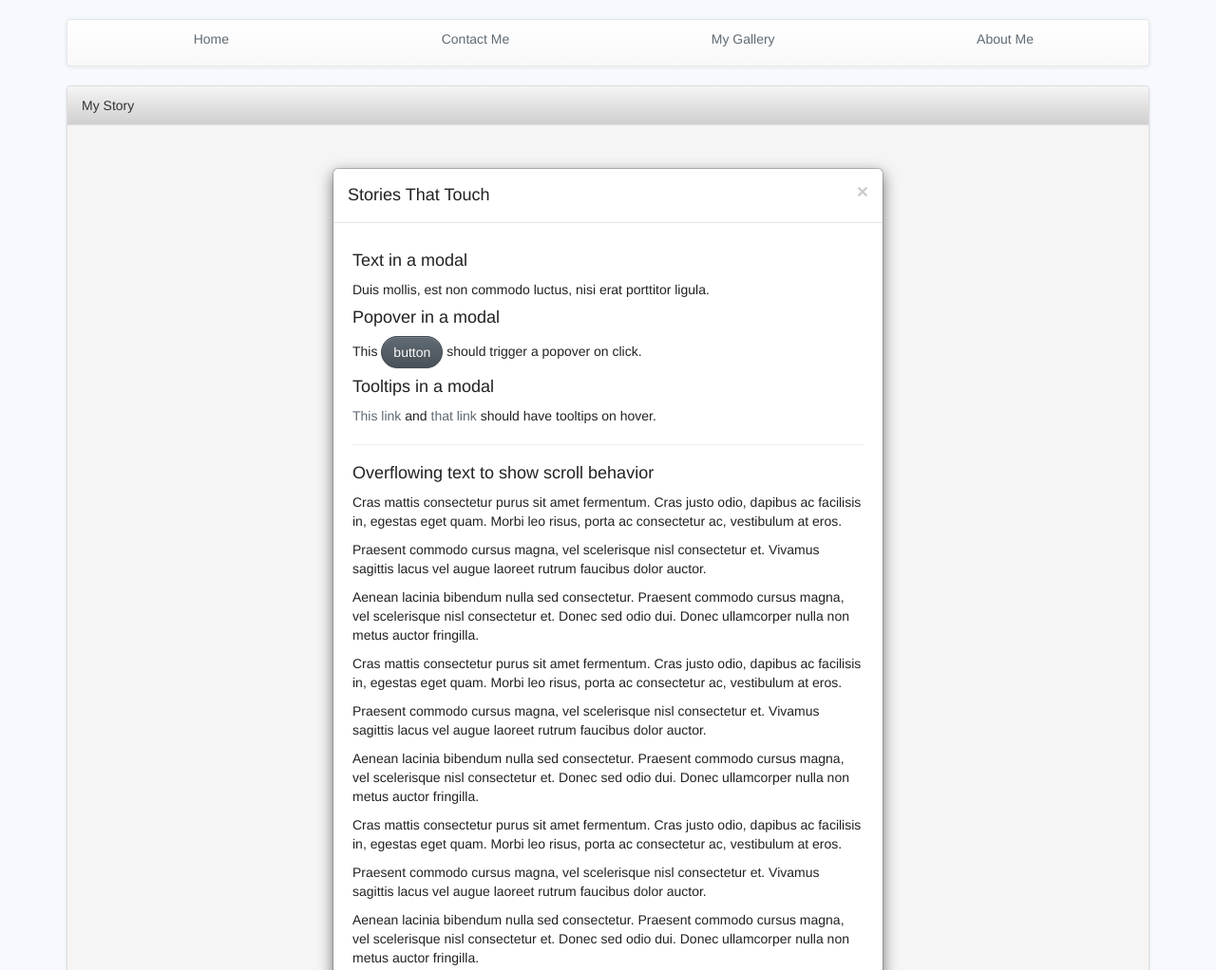
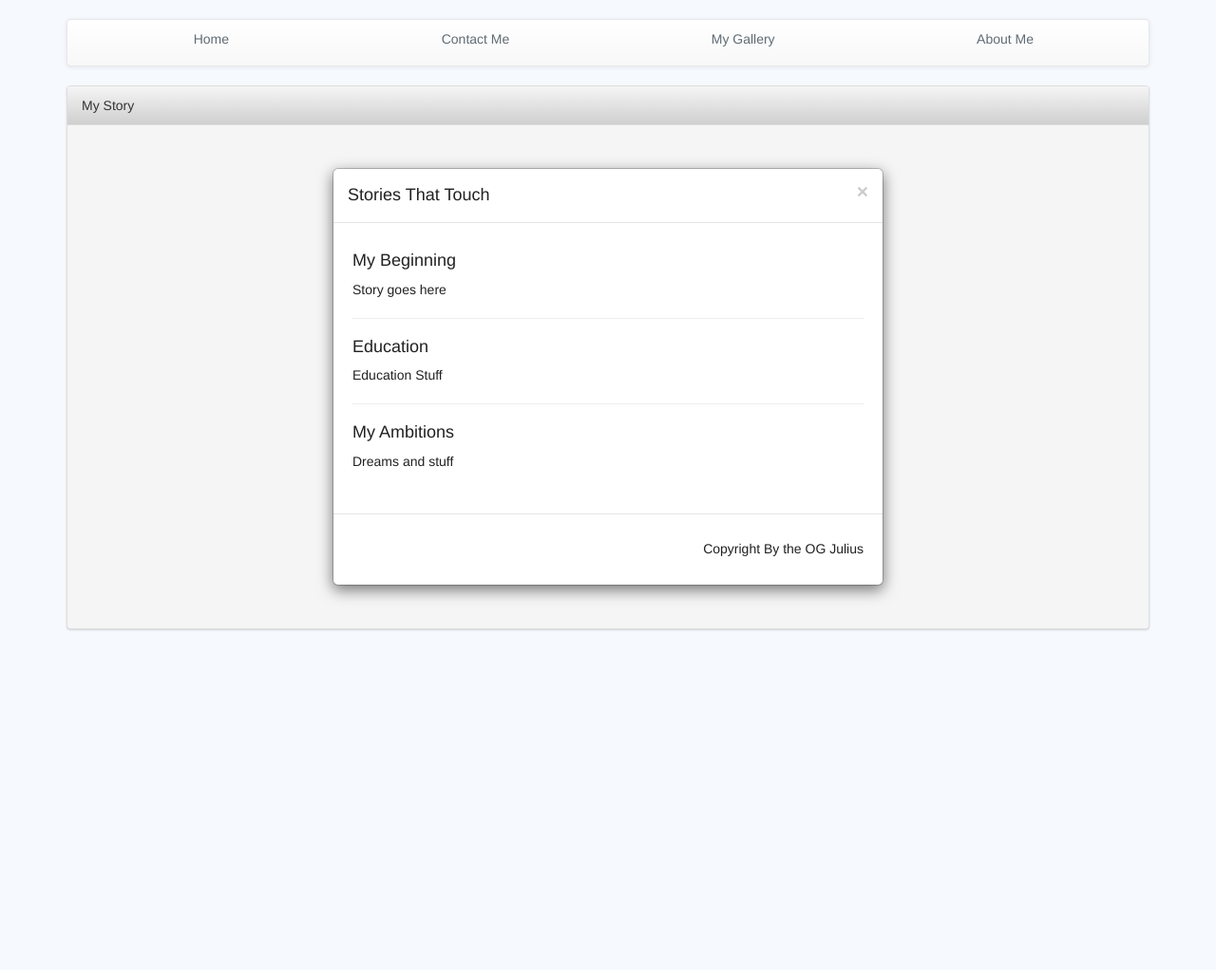
Before and after one commit to JuliusAboagye-Attah/internet_enabled, a plain HTML site: page about_me.html in a window 1280 px wide. Shown: the top 1022 px of the page at 95% size. After the commit the page ends 800 px from the top, so only its background shows below. Drawn offline with Linux system fonts and the light colour scheme.

Commit message:
Styling About Me page

```diff
--- a/about_me.html
+++ b/about_me.html
@@ -41,30 +41,25 @@
 								<h4 class="modal-title" id="myModalLabel">Stories That Touch</h4>
 							</div>
 							<div class="modal-body">
-								<h4>Text in a modal</h4>
-								<p>Duis mollis, est non commodo luctus, nisi erat porttitor ligula.</p>
+								<h4>My Beginning</h4>
+								<p>Story goes here</p>
 
-								<h4>Popover in a modal</h4>
-								<p>This <a href="#" role="button" class="btn btn-primary popover-test" title="" data-content="And here's some amazing content. It's very engaging. right?" data-original-title="A Title">button</a> should trigger a popover on click.</p>
-
-								<h4>Tooltips in a modal</h4>
-								<p><a href="#" class="tooltip-test" title="" data-original-title="Tooltip">This link</a> and <a href="#" class="tooltip-test" title="" data-original-title="Tooltip">that link</a> should have tooltips on hover.</p>
 
 								<hr>
 
-								<h4>Overflowing text to show scroll behavior</h4>
-								<p>Cras mattis consectetur purus sit amet fermentum. Cras justo odio, dapibus ac facilisis in, egestas eget quam. Morbi leo risus, porta ac consectetur ac, vestibulum at eros.</p>
-								<p>Praesent commodo cursus magna, vel scelerisque nisl consectetur et. Vivamus sagittis lacus vel augue laoreet rutrum faucibus dolor auctor.</p>
-								<p>Aenean lacinia bibendum nulla sed consectetur. Praesent commodo cursus magna, vel scelerisque nisl consectetur et. Donec sed odio dui. Donec ullamcorper nulla non metus auctor fringilla.</p>
-								<p>Cras mattis consectetur purus sit amet fermentum. Cras justo odio, dapibus ac facilisis in, egestas eget quam. Morbi leo risus, porta ac consectetur ac, vestibulum at eros.</p>
-								<p>Praesent commodo cursus magna, vel scelerisque nisl consectetur et. Vivamus sagittis lacus vel augue laoreet rutrum faucibus dolor auctor.</p>
-								<p>Aenean lacinia bibendum nulla sed consectetur. Praesent commodo cursus magna, vel scelerisque nisl consectetur et. Donec sed odio dui. Donec ullamcorper nulla non metus auctor fringilla.</p>
-								<p>Cras mattis consectetur purus sit amet fermentum. Cras justo odio, dapibus ac facilisis in, egestas eget quam. Morbi leo risus, porta ac consectetur ac, vestibulum at eros.</p>
-								<p>Praesent commodo cursus magna, vel scelerisque nisl consectetur et. Vivamus sagittis lacus vel augue laoreet rutrum faucibus dolor auctor.</p>
-								<p>Aenean lacinia bibendum nulla sed consectetur. Praesent commodo cursus magna, vel scelerisque nisl consectetur et. Donec sed odio dui. Donec ullamcorper nulla non metus auctor fringilla.</p>
+								<h4>Education</h4>
+								<p>Education Stuff</p>
+
+								<hr>
+
+								<h4> My Ambitions</h4>
+								<p> Dreams and stuff</p>
+
+
+
 							</div>
 							<div class="modal-footer">
-
+								<h5> Copyright By the OG Julius</h5>
 							</div>
 
 						</div><!-- /.modal-content -->
```
